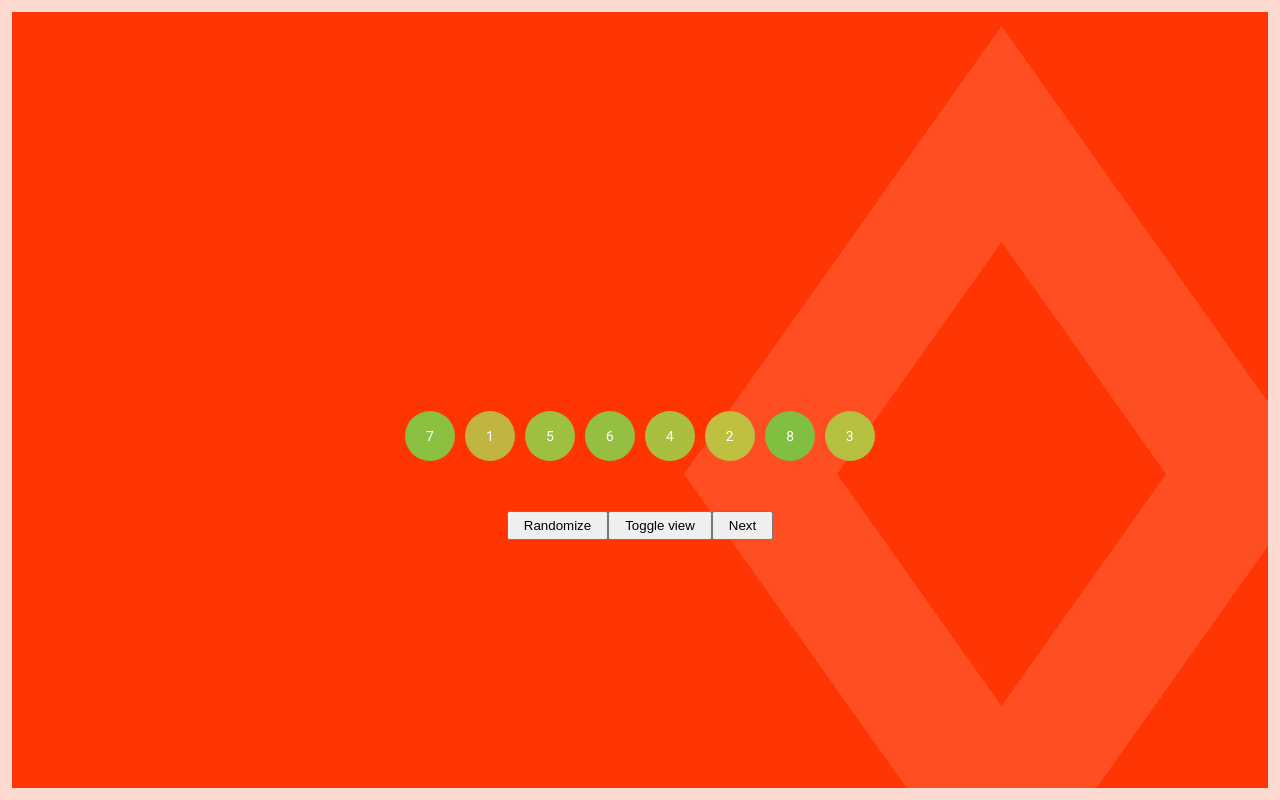
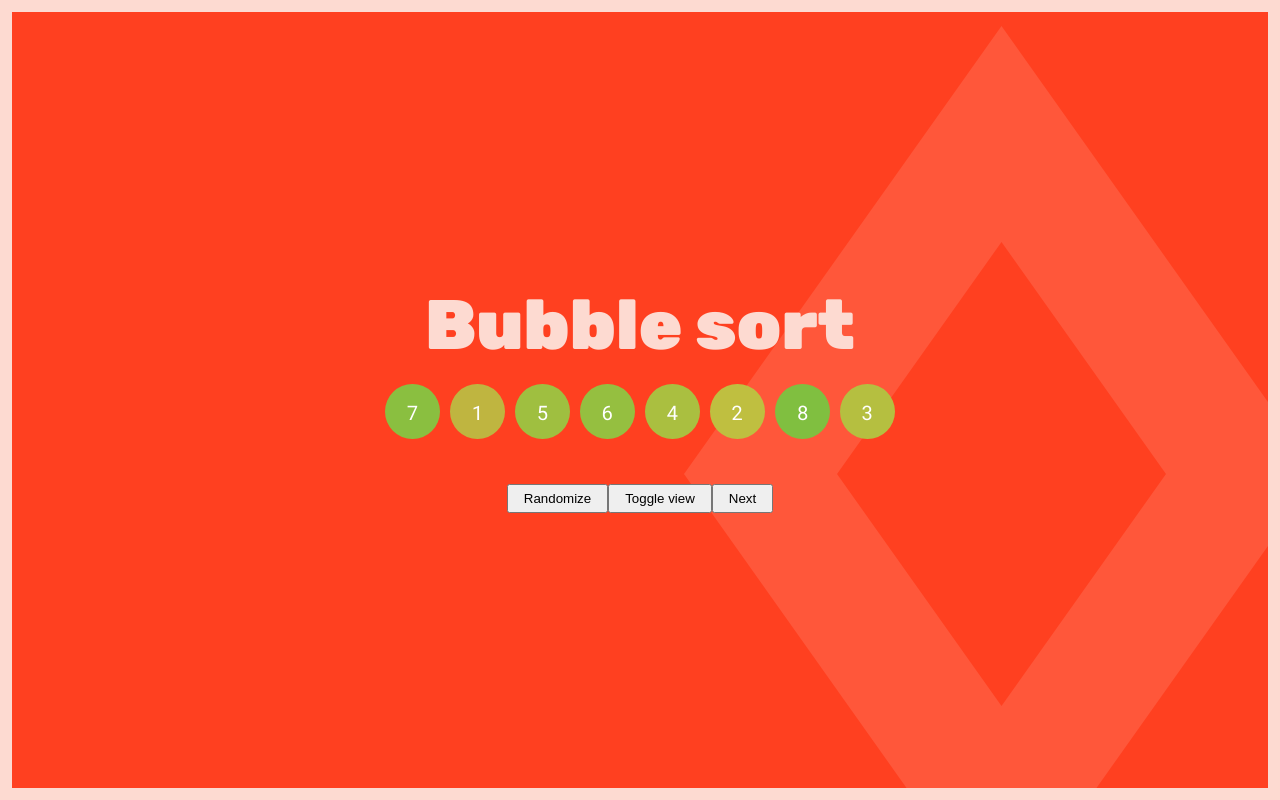
Before and after one commit to chardos/algorithm-viz, a React app: page /bubblesort in a window 1280 px wide. Built offline with nearby package versions, Linux system fonts and the light colour scheme.

Commit message:
Adjust bubbles size

```diff
--- a/src/components/BubbleSort/BubbleSort.js
+++ b/src/components/BubbleSort/BubbleSort.js
@@ -54,10 +54,11 @@ export default class BubbleSortWrap extends SortWrapper {
 
     render() {
         var style = {
-            width: this.state.array.length * 60 - 10
+            width: this.state.array.length * 65 - 10
         }
         return (
             <div className="bubble-sort">
+                <h1>Bubble sort</h1>
                 <div className="bubble-sort__wrap" style={style}>
                     {this.state.array.map((number, i) => {
                         const classes = classNames(
@@ -69,14 +70,14 @@ export default class BubbleSortWrap extends SortWrapper {
                         )
                         const moveForwards = this.state.swapped[0] === i;
                         const moveBackwards = this.state.swapped[1] === i;
-                        const animationMod = moveBackwards && -60 || moveForwards && 60;
+                        const animationMod = moveBackwards && -65 || moveForwards && 65;
                         var MyComponent = this.state.displayComponent;
                         return(
                             <MyComponent
                                 classes={classes}
                                 value={number}
                                 key={number}
-                                position={i * 60 + animationMod}
+                                position={i * 65 + animationMod}
                             >
                                 {number}
                             </MyComponent>
--- a/src/components/BubbleSort/BubbleSort.scss
+++ b/src/components/BubbleSort/BubbleSort.scss
@@ -1,5 +1,4 @@
 .bubble-sort{
-    padding-top: 150px;
 }
 .bubble-sort__wrap{
     margin: 0 auto;
--- a/src/components/Common/SingleNode/SingleNode.scss
+++ b/src/components/Common/SingleNode/SingleNode.scss
@@ -6,8 +6,9 @@
     display: flex;
     align-items: center;
     justify-content: center;
-    width: 50px;
-    height: 50px;
+    width: 55px;
+    height: 55px;
+    font-size: 20px;
     margin-right: 10px;
     color: white;
     background-color: #777;
--- a/src/components/Splash/Splash.js
+++ b/src/components/Splash/Splash.js
@@ -1,4 +1,5 @@
 import React, { Component } from 'react';
+import { Link } from 'react-router';
 import CornerNumber from '../Common/CornerNumber/CornerNumber';
 import classNames from 'classnames';
 import './Splash.scss';
@@ -24,7 +25,7 @@ export default class Splash extends Component {
                     <div className="links__column">
                         <div className="links__header">Sort</div>
                         <div className="links__border"></div>
-                        <div className="links__single">01 Bubble sort</div>
+                        <Link to="/bubblesort" className="links__single">01 Bubble sort</Link>
                         <div className="links__single">02 Quick sort</div>
                         <div className="links__single">03 Bogo sort</div>
                     </div>
--- a/src/components/Splash/Splash.scss
+++ b/src/components/Splash/Splash.scss
@@ -26,4 +26,6 @@
 }
 .links__single{
     line-height: 1.8;
+    color: $creamy-red;
+    text-decoration: none;
 }
--- a/src/variables.scss
+++ b/src/variables.scss
@@ -1,2 +1,2 @@
-$primary-red: #ff3504;
+$primary-red: #ff4020;
 $creamy-red: #fddad1;
```
